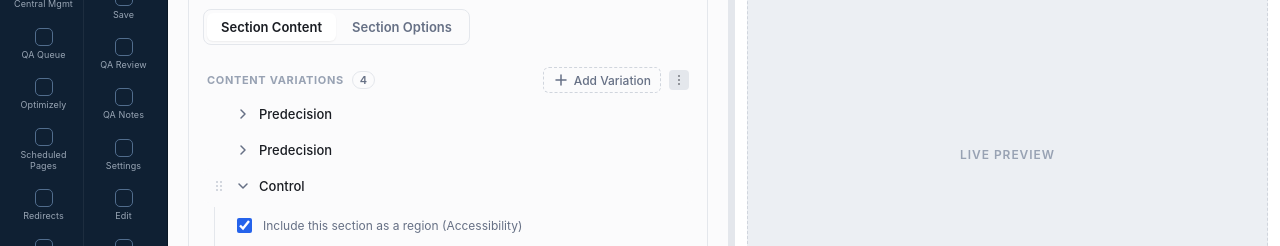
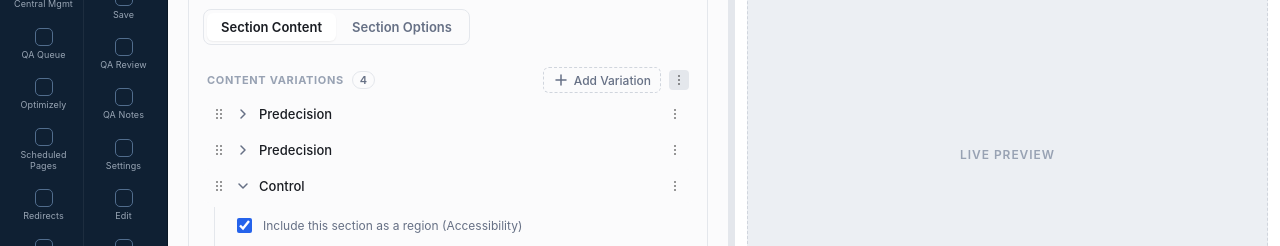
Before and after one commit to sebastianvidalnbc/iceberg-tabs-prototype, a React (Vite) app: page / in a window 1280 px wide. In both pictures the pointer is over the button 679 px from the left and 372 px from the top of the page. Shown: the part 292-538 px from the top of the page. Built offline with nearby package versions, Linux system fonts and the light colour scheme; the HTML template or start-up script is replaced by a standard one.

Commit message:
Make grip and overflow (3-dots) icons always visible in black

```diff
--- a/src/index.css
+++ b/src/index.css
@@ -99,16 +99,14 @@ input, textarea { font-family: inherit; }
 .tree-item.dragging { opacity: 0.4; }
 .tree-item.drop-over { box-shadow: inset 0 2px 0 var(--blue); }
 .tree-name { flex: 1; overflow: hidden; text-overflow: ellipsis; white-space: nowrap; }
-.grip { color: var(--text-3); display: inline-flex; cursor: grab; opacity: 0; }
-.tree-item:hover .grip, .item-row:hover .grip { opacity: 1; }
-.item-row .grip:hover { color: var(--text-2); }
+.grip { color: #000; display: inline-flex; cursor: grab; opacity: 1; }
+.item-row .grip:hover { color: #000; }
 .item-row .grip:active { cursor: grabbing; }
-.item-row.selected .grip { opacity: 1; color: var(--blue); }
+.item-row.selected .grip { opacity: 1; color: #000; }
 .twisty { border: none; background: none; color: var(--text-2); display: inline-flex; padding: 2px; border-radius: 4px; }
 .twisty:hover { background: var(--border); }
-.overflow { border: none; background: none; color: var(--text-3); display: inline-flex; padding: 2px; border-radius: 4px; opacity: 0; }
-.tree-item:hover .overflow, .item-row:hover .overflow { opacity: 1; }
-.overflow:hover { background: var(--border); color: var(--text); }
+.overflow { border: none; background: none; color: #000; display: inline-flex; padding: 2px; border-radius: 4px; opacity: 1; }
+.overflow:hover { background: var(--border); color: #000; }
 .status-dot { width: 7px; height: 7px; border-radius: 50%; flex: none; }
 .status-dot.draft { background: var(--text-3); }
 .status-dot.in-review { background: var(--amber); }
```
